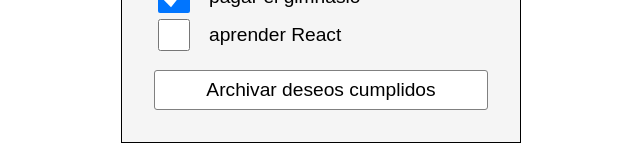
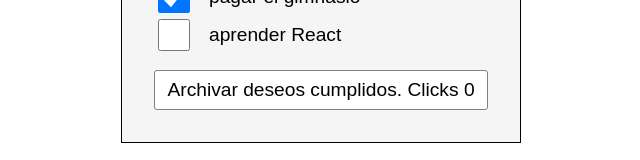
Before and after one commit to vanesaespin/ProyectosReact, a React (Create React App) app in the folder listadeseos/: page / in a window 1280 px wide. Shown: the part 302-462 px from the top of the page, without its empty margins (319-959 px from the left). Built offline with nearby package versions, Linux system fonts and the light colour scheme.

Commit message:
probando usestate

```diff
--- a/listadeseos/src/App/App.jsx
+++ b/listadeseos/src/App/App.jsx
@@ -1,4 +1,4 @@
-import React from 'react';
+import React, { useState }  from 'react';
 import DeseoItem from './DeseoItem';
 import ListaDeseos from './ListaDeseos';
 import './App.css';
@@ -8,11 +8,16 @@ const deseos = [
     { texto: 'ir a la luna', cumplido: false },
     { texto: 'aprobar este módulo', cumplido: false },
     { texto: 'pagar el gimnasio', cumplido: true },
-    { texto: 'aprender React', cumplido: false },
-
+    { texto: 'aprender React', cumplido: false }
 ]
 
-const App = () =>
+
+
+const App = () =>{
+
+{/*hook para practicar estados*/}
+const [count, setCount] = useState(0);
+return(
   <div className='app'>
     <h1>My wish list APP </h1>
     <DeseoItem />
@@ -20,7 +25,10 @@ const App = () =>
     {<ListaDeseos deseos={deseos}/>}
 
     {/* botón */}
-    <button type="button" className='deseos-clear'>Archivar deseos cumplidos</button>
-</div>;
-
+    <button type="button" className='deseos-clear' onClick={() => setCount(count + 1)}>
+      Archivar deseos cumplidos. Clicks {count}
+    </button>
+</div>
+);
+}
 export default App;
```
